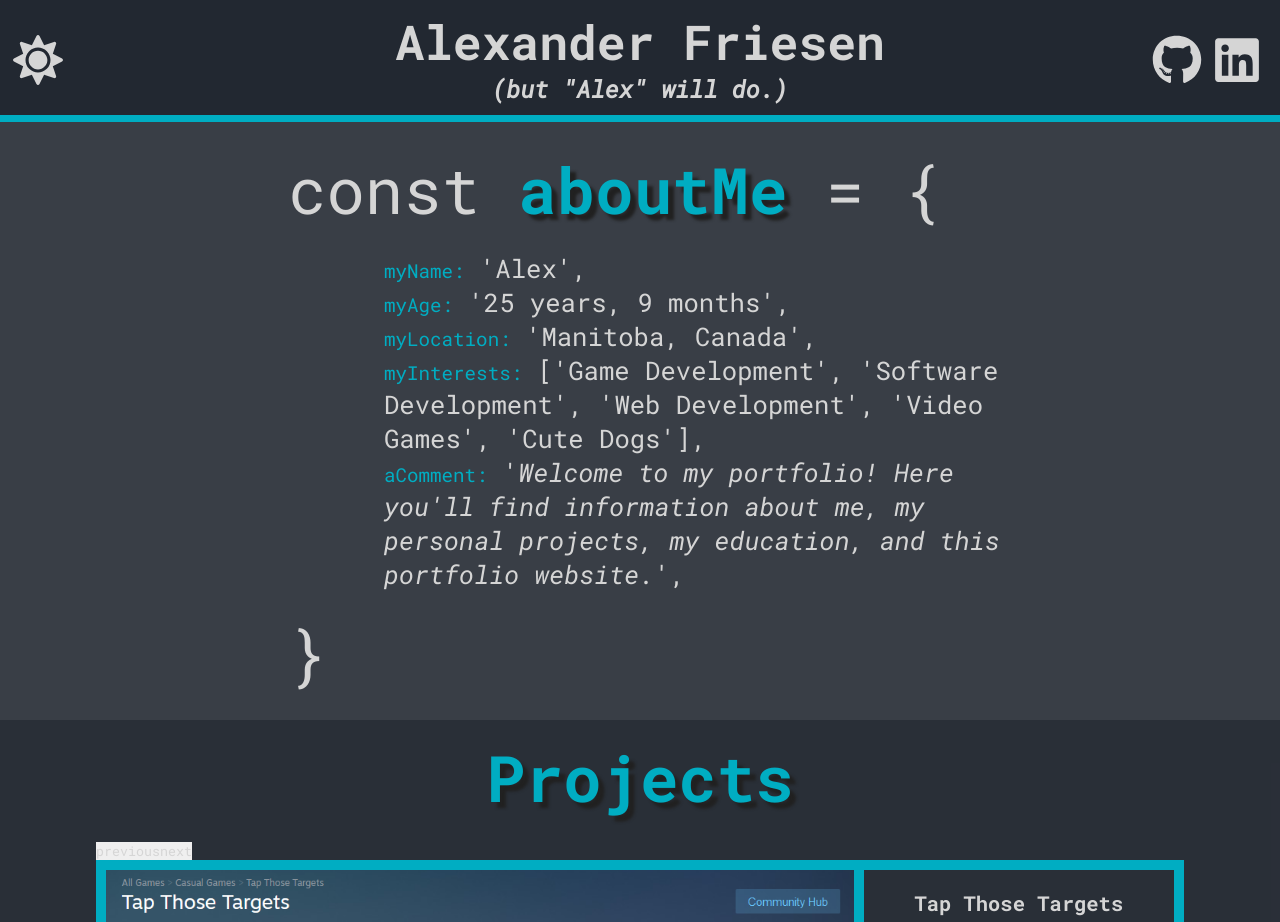
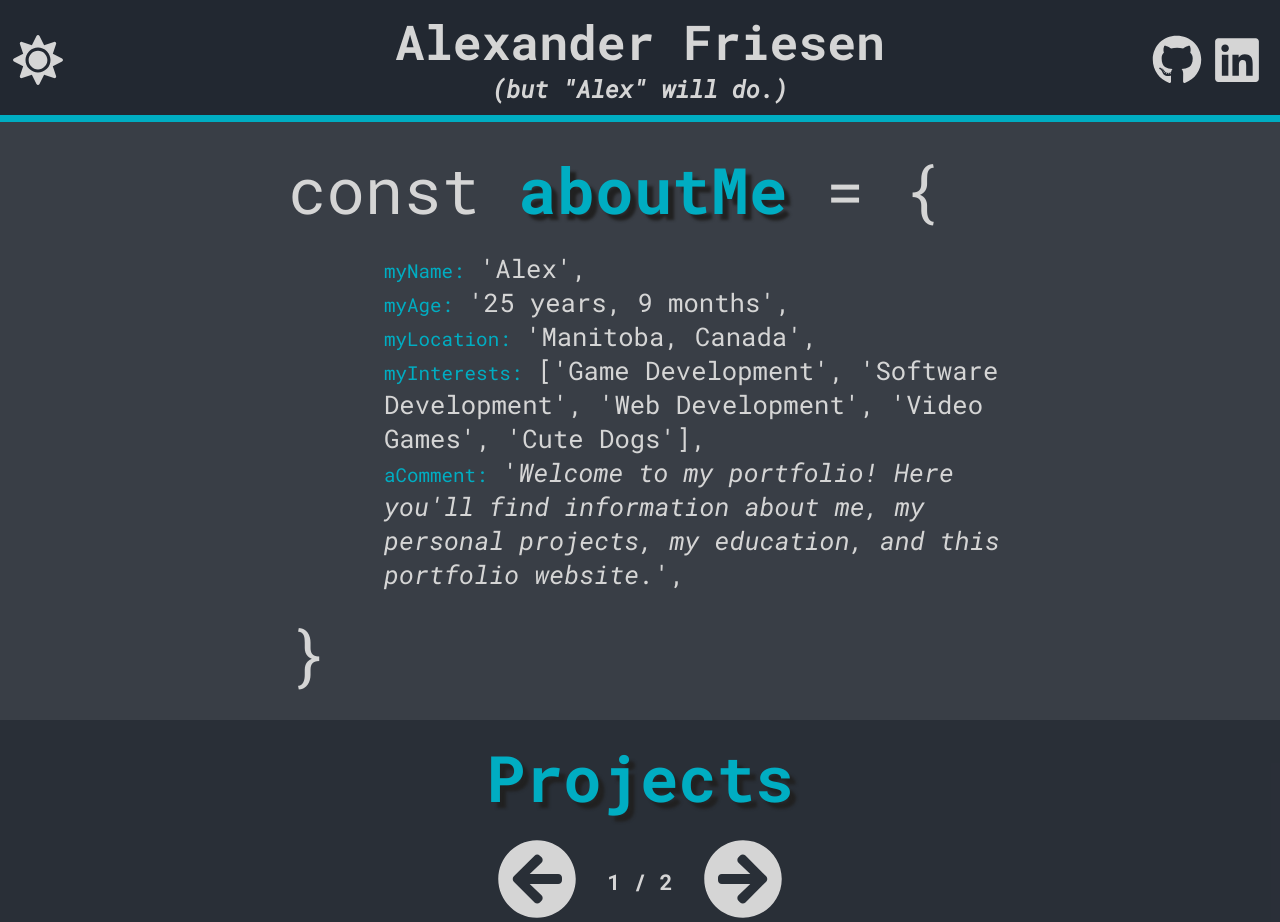
Before and after one commit to TritoLL/react-portfolio, a React (Create React App) app: page / in a window 1280 px wide. Shown: the top 922 px of the page. Built offline with nearby package versions, Linux system fonts and the light colour scheme.

Commit message:
add slide controls to Slideshow component
minor style changes as well

```diff
--- a/src/components/Slideshow.js
+++ b/src/components/Slideshow.js
@@ -1,9 +1,11 @@
 import React, { useEffect, useState } from "react";
 import styled from "styled-components";
+import { CenteredDiv } from "../styles/CustomStyles";
+import { FaArrowCircleLeft, FaArrowCircleRight } from "react-icons/fa";
 
 const SlideshowContainer = styled.div`
     overflow: hidden;
-    margin: 20px auto 0px auto;
+    margin: 20px auto 20px auto;
     width: 85%;
     position: relative;
 
@@ -72,19 +74,44 @@ const SlideImage = styled.img`
 const SlideTitle = styled.span`
     display: block;
     font-weight: bold;
+    font-size: ${(props) => props.theme.smallText * 2.5}vw;
     text-align: center;
-    margin: 10px 0px;
+    margin: 5px 0px;
+
+    @media (min-width: 768px) {
+        font-size: ${(props) => props.theme.smallText * 0.85}vw;
+    }
 `;
 
-const Slideshow = ({ slideData, slideshowName }) => {
+const SlideButton = styled.button`
+    background-color: transparent;
+    cursor: pointer;
+`;
+
+const SlideButtonsDiv = styled(CenteredDiv)`
+    padding: 0 0 10px 0;
+    flex-direction: row;
+    * {
+        padding: 0 10px;
+    }
+`;
+
+const Slideshow = ({ slideData, slideshowName, iconSize = 80 }) => {
     const [slideIndex, setSlideIndex] = useState(0);
 
     const changeSlide = (amount) => {
         setSlideIndex(slideIndex + amount);
     };
 
+    const setSlide = (index) => {
+        setSlideIndex(index);
+    };
+
     useEffect(() => {
         const slides = document.querySelectorAll(`.slide-${slideshowName}`);
+        const counter = document.querySelector(
+            `.slidecounter-${slideshowName}`
+        );
 
         if (slideIndex >= slides.length) {
             setSlideIndex(0);
@@ -101,24 +128,31 @@ const Slideshow = ({ slideData, slideshowName }) => {
         }
 
         slides[slideIndex].style.display = "flex";
+        counter.innerText = `${slideIndex + 1} / ${slides.length}`;
     }, [slideIndex, slideshowName]);
 
     return (
         <SlideshowContainer>
-            <button
+            <SlideButtonsDiv>
+                <SlideButton
                     onClick={function () {
                         changeSlide(-1);
                     }}
                 >
-                previous
-            </button>
-            <button
+                    <FaArrowCircleLeft size={iconSize} />
+                </SlideButton>
+                <SlideTitle className={`slidecounter-${slideshowName}`}>
+                    X / Y
+                </SlideTitle>
+                <SlideButton
                     onClick={function () {
                         changeSlide(1);
                     }}
                 >
-                next
-            </button>
+                    <FaArrowCircleRight size={iconSize} />
+                </SlideButton>
+            </SlideButtonsDiv>
+
             {slideData.map((slideData, index) => (
                 <Slide className={`slide-${slideshowName}`} key={index}>
                     <SlideImage src={slideData.img} alt={slideData.alt} />
```
Lines whose indentation alone changed are shown as unchanged.
